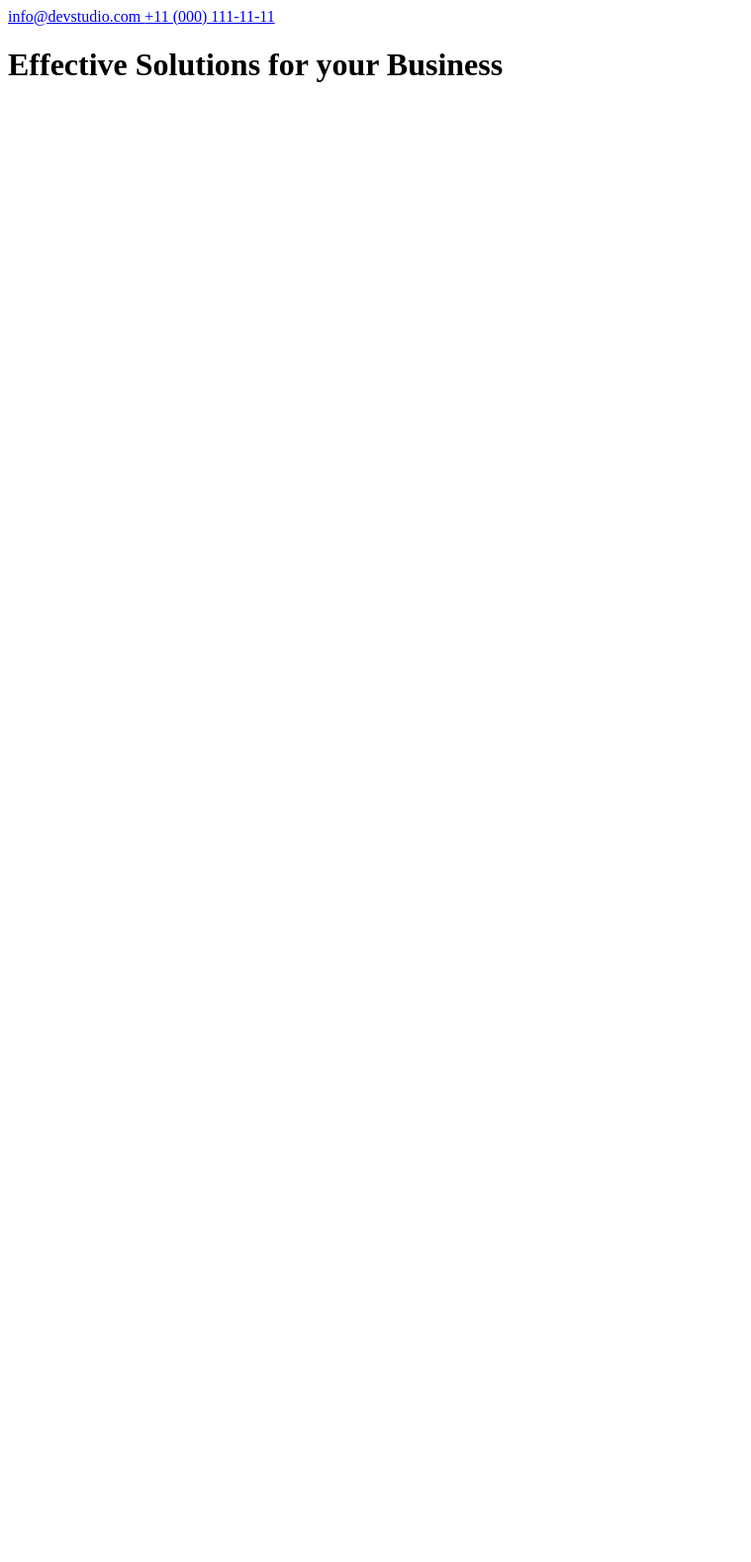
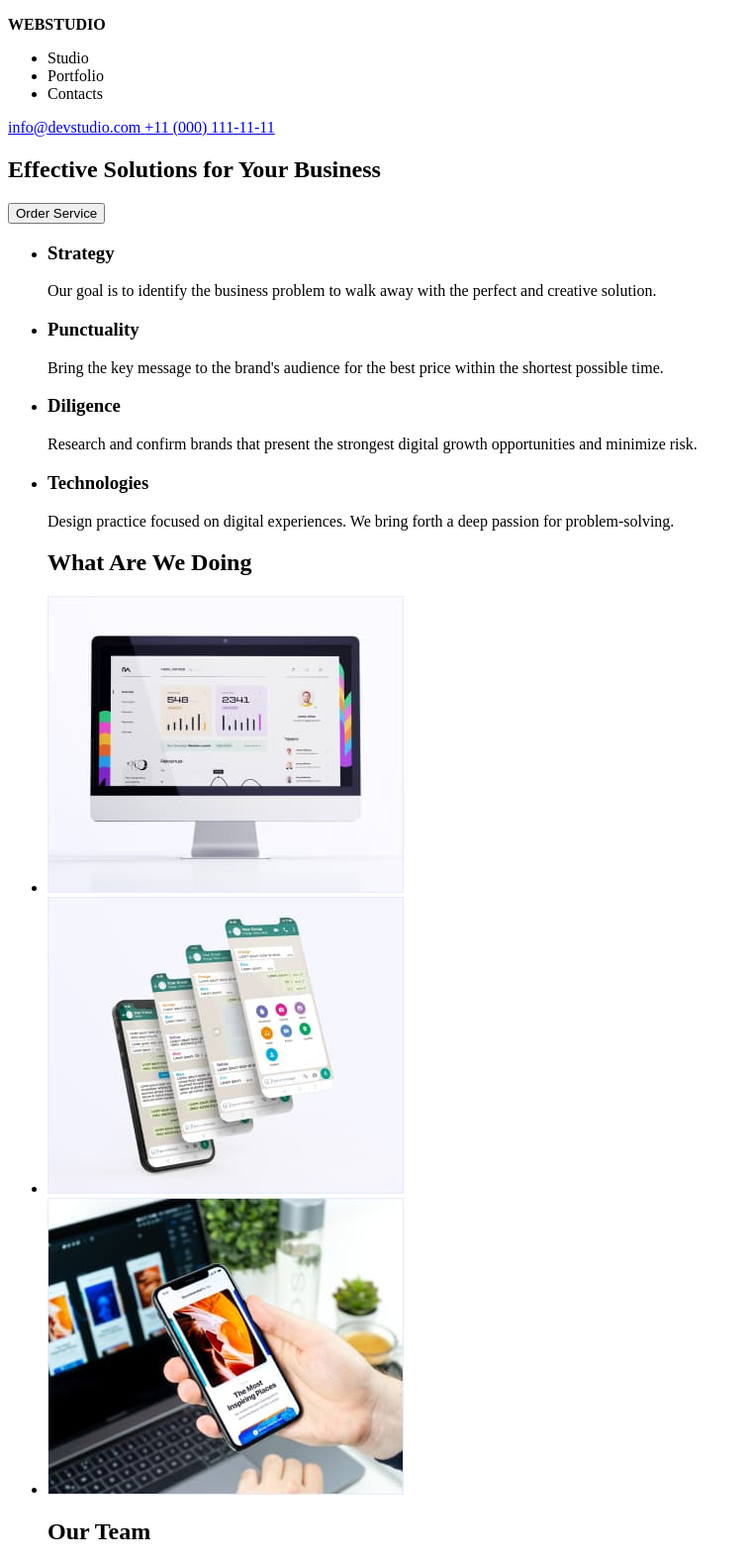
Before and after one commit to JuliusB-ui/goit-markup-hw-01, a plain HTML site: page index.html in a window 1280 px wide. Shown: the top 1578 px of the page at 99% size, without its empty margins (0-759 px from the left). Before the commit the page ends 800 px from the top, so only its background shows below. Drawn offline with Linux system fonts and the light colour scheme.

Commit message:
Updated HW1

```diff
--- a/index.html
+++ b/index.html
@@ -3,24 +3,95 @@
 <head>
     <meta charset="UTF-8">
     <meta name="viewport" content="width=device-width, initial-scale=1.0">
-    <title>Document</title>
+    <title>WebStudio</title>
 </head>
 <body>
     <header>
+        <p class="logo"><strong><span>WEB</span>STUDIO</strong></p>
         <nav>
-
+            <ul>
+                <li><a>Studio</a></li>
+                <li><a>Portfolio</a></li>
+                <li><a>Contacts</a></li>
+            </ul>
         </nav>
-        <span><a href="mailto:info@devstudio.com"> info@devstudio.com </a></span>
-        <span><a href="tel:+110001111111"> +11 (000) 111-11-11 </a> </span>
+        <a href="mailto:info@devstudio.com"> info@devstudio.com </a>
+        <a href="tel:+110001111111"> +11 (000) 111-11-11 </a>
     </header>
     <main>
-        <h1>Effective Solutions for your Business</h1>
+        <section>
+            <h1>Effective Solutions for Your Business</h1>
+            <button type="button">Order Service</button>
+        </section>
+        <section class="feature">
+            <ul>
+                <li>
+                    <h3>Strategy</h3>
+                    <p>Our goal is to identify the business problem to walk away with the perfect and creative solution.</p>
+                </li>
+                <li>
+                    <h3>Punctuality</h3>
+                    <p>Bring the key message to the brand's audience for the best price within the shortest possible time.</p>
+                </li>
+                <li>
+                    <h3>Diligence</h3>
+                    <p>Research and confirm brands that present the strongest digital growth opportunities and minimize risk.</p>
+                </li>
+                <li>
+                    <h3>Technologies</h3>
+                    <p>Design practice focused on digital experiences. We bring forth a deep passion for problem-solving.</p>
+                </li>
+            </ul>
+            <ul>
+                <h2>What Are We Doing</h2>
+                <li>
+                    <img src="./images/img 1PC.jpg" alt="reports"/>
+                </li>
+                <li>
+                    <img src="./images/img 2Phone1.jpg" alt="apps"/>
+                </li>
+                <li>
+                    <img src="./images/img 3Phone2.jpg" alt="articles"/>
+                </li>
+            </ul>
+        </section>
+        <section class="team">
+            <ul>
+                <h2>Our Team</h2>
+                <li>
+                    <div>
+                        <img src="./images/imgMark.jpg" alt="Product-Designer-Mark-Guerrero"/>
+                        <h3 class="team-name">Mark Guerrero</h3>
+                        <p class="team-position">Product Designer</p>
+                    </div>
+                </li>
+                <li>
+                    <div>
+                        <img src="./images/imgTom.jpg" alt="Frontend-Designer-Tom-Ford"/>
+                        <h3 class="team-name">Tom Ford</h3>
+                        <p class="team-position">Frontend Designer</p>
+                    </div>
+                </li>
+                <li>
+                    <div>
+                        <img src="./images/imgCamila.jpg" alt="Marketing-Camila-Garcia"/>
+                        <h3 class="team-name">Camila Garcia</>
+                        <p class="team-position">Marketing</p>
+                    </div>
+                </li>
+                <li>
+                    <div>
+                        <img src="./images/imgDaniel.jpg" alt="UI-Designer-Daniel-Wilson"/>
+                        <h3 class="team-name">Daniel Wilson</h3>
+                        <p class="team-position">UI Designer</p>
+                    </div>
+                </li>
+            </ul>
+        </section>
     </main>
-    <section>
-        <!-- header comment for the section should be <h2>        </h2> -->
-    </section>
     <footer>
-
+        <p class="logo"><strong><span>WEB</span>STUDIO</strong></p>
+        <p>Increase the flow of customers and sales for your business with digital marketing & growth solutions.</p>
     </footer>
 </body>
 </html>
```
